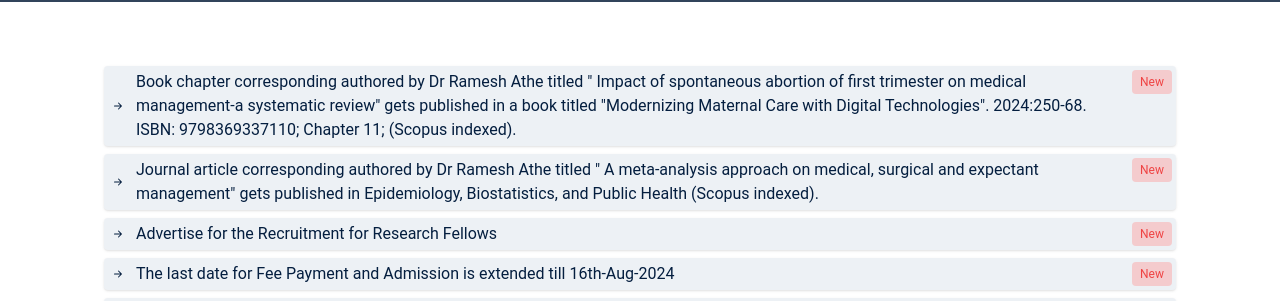
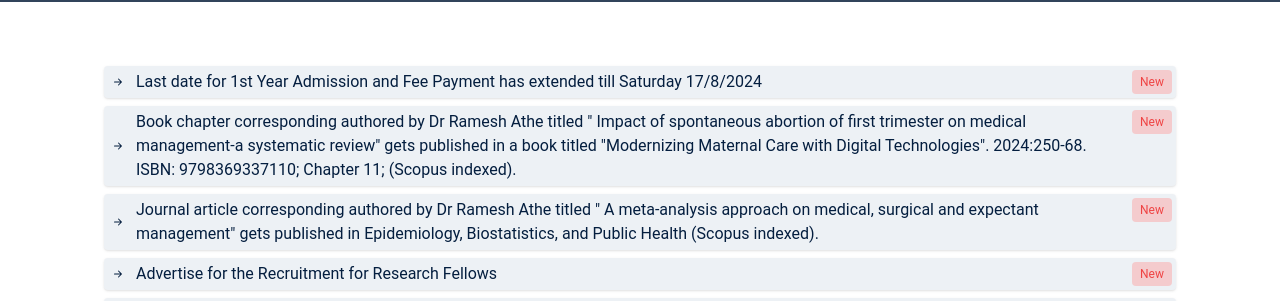
Before and after one commit to Velocity-IIITDWD/iiitdwd.ac.in, a Next.js app: page /announcements in a window 1280 px wide. Shown: the part 494-795 px from the top of the page. Built offline with nearby package versions, Linux system fonts and the light colour scheme; grey boxes are pictures that could not be loaded.

Commit message:
data: announcements.ts

```diff
--- a/data/announcements.ts
+++ b/data/announcements.ts
@@ -9,6 +9,13 @@ export type Announcement = {
 };
 
 export const announcements: Announcement[] = [
+  {
+    link: '#',
+    text: 'Last date for 1st Year Admission and Fee Payment has extended till Saturday 17/8/2024',
+    new: true,
+    month: '8',
+    year: '2024',
+  },
   {
     link: '/docs/Book-chapter.pdf',
     text: 'Book chapter corresponding authored by Dr Ramesh Athe titled " Impact of spontaneous abortion of first trimester on medical management-a systematic review" gets published in a book titled "Modernizing Maternal Care with Digital Technologies". 2024:250-68. ISBN: 9798369337110; Chapter 11; (Scopus indexed). ',
@@ -30,13 +37,7 @@ export const announcements: Announcement[] = [
     month: '8',
     year: '2024',
   },
-  {
-    link: '',
-    text: 'The last date for Fee Payment and Admission is extended till 16th-Aug-2024',
-    new: true,
-    month: '8',
-    year: '2024',
-  },
+
   {
     link: '/docs/minor-program.pdf',
     text: 'Minor Program',
```
